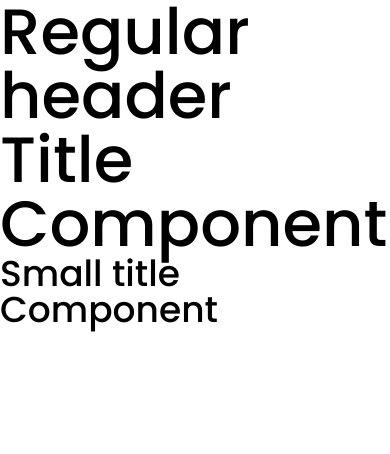
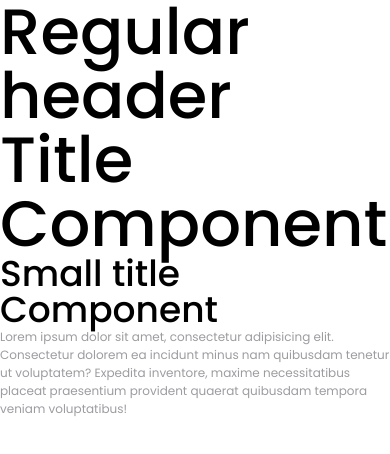
Before and after one commit to noszczynski/mystartup-app-revision-1, a React (Create React App) app: page / in a window 390 px wide. Shown: the top 454 px of the page. Built offline with nearby package versions, Linux system fonts and the light colour scheme.

Commit message:
Description component and changes in breakpoints

```diff
--- a/src/Root.tsx
+++ b/src/Root.tsx
@@ -1,5 +1,6 @@
 import React from 'react';
 import Title from './components/Title/Title';
+import Description from './components/Description/Description';
 import Theme from './components/Theme/Theme';
 
 const Root: React.FC = () => (
@@ -7,6 +8,12 @@ const Root: React.FC = () => (
     <h1>Regular header</h1>
     <Title>Title Component</Title>
     <Title small>Small title Component</Title>
+    <Description>
+      Lorem ipsum dolor sit amet, consectetur adipisicing elit.
+      Consectetur dolorem ea incidunt minus nam quibusdam tenetur ut voluptatem?
+      Expedita inventore, maxime necessitatibus placeat praesentium provident
+      quaerat quibusdam tempora veniam voluptatibus!
+    </Description>
   </Theme>
 );
 
--- /dev/null
+++ b/src/components/Description/Description.tsx
@@ -0,0 +1,22 @@
+import React, { FC } from 'react';
+import styled from 'styled-components';
+import mq from '../../theme/breakpoints';
+
+const StyledParagraph = styled.p`
+  color: ${({ theme }) => theme.color.lightGray};
+  font-size: ${({ theme }) => theme.size.font.xs};
+  max-width: 100%;
+  display: block;
+
+  ${mq.tablet} {
+    font-size: ${({ theme }) => theme.size.font.lg};
+  }
+`;
+
+const Description: FC = ({ children }) => (
+  <StyledParagraph>
+    {children}
+  </StyledParagraph>
+);
+
+export default Description;
--- a/src/components/Theme/Theme.js
+++ b/src/components/Theme/Theme.js
@@ -1,7 +1,7 @@
 import React from 'react';
 import { ThemeProvider } from 'styled-components';
+import GlobalStyle from '../../globalStyle';
 import theme from '../../theme/theme';
-import GlobalStyle from '../../globalStyle';
 
 const Theme = ({ children }) => (
   <ThemeProvider theme={theme}>
--- /dev/null
+++ b/src/theme/breakpoints.ts
@@ -0,0 +1,27 @@
+const breakpoints = {
+  mobileS: 375,
+  mobileM: 425,
+  tabletS: 768,
+  tablet: 1024,
+  laptopS: 1280,
+  laptopM: 1440,
+  laptopL: 1600,
+  desktopS: 1920,
+  desktopM: 2560,
+  desktopL: 3840,
+};
+
+const mq = {
+  mobileS: `@media screen and (min-width: ${breakpoints.mobileS}px)`,
+  mobileM: `@media screen and (min-width: ${breakpoints.mobileM}px)`,
+  tabletS: `@media screen and (min-width: ${breakpoints.tabletS}px)`,
+  tablet: `@media screen and (min-width: ${breakpoints.tablet}px)`,
+  laptopS: `@media screen and (min-width: ${breakpoints.laptopS}px)`,
+  laptopM: `@media screen and (min-width: ${breakpoints.laptopM}px)`,
+  laptopL: `@media screen and (min-width: ${breakpoints.laptopL}px)`,
+  desktopS: `@media screen and (min-width: ${breakpoints.desktopS}px)`,
+  desktopM: `@media screen and (min-width: ${breakpoints.desktopM}px)`,
+  desktopL: `@media screen and (min-width: ${breakpoints.desktopL}px)`,
+};
+
+export default mq;
--- a/src/theme/theme.js
+++ b/src/theme/theme.ts
@@ -33,17 +33,9 @@ const sizes = {
   },
 };
 
-const breakpoints = [350, 640, 768, 1024, 1280, 1440, 1600, 1920, 2560];
-
-const mediaQueries = breakpoints.reduce((acc, curr) => {
-  acc[curr] = `@media screen and (min-width: ${curr}px)`;
-  return acc;
-}, {});
-
 const theme = {
   color: colors,
   size: sizes,
-  mq: mediaQueries,
 };
 
 export default theme;
```
Also changed, not shown: .eslintrc.json, 2 other files (tests, documents, lock files or other folders).
